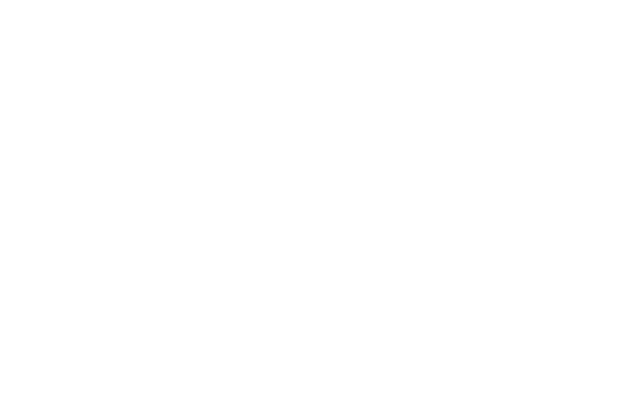
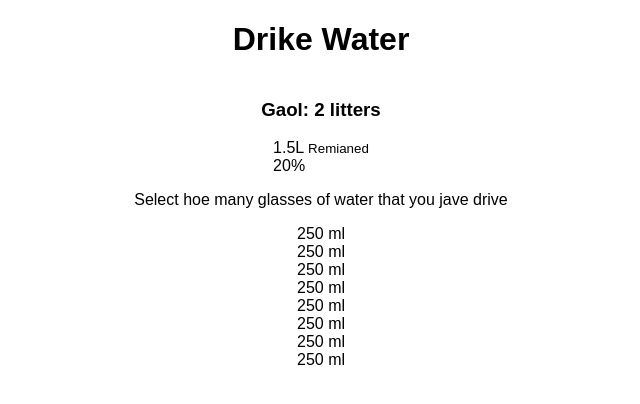
Before and after one commit to buhills/drink-water, a plain HTML site: page index.html in a window 1280 px wide. Shown: the whole page, without its empty margins (319-959 px from the left). Drawn offline with Linux system fonts and the light colour scheme.

Commit message:
html code added

```diff
--- a/assets/styles/styles.css
+++ b/assets/styles/styles.css
@@ -0,0 +1,13 @@
+* {
+  box-sizing: border-box;
+}
+
+body {
+  font-family: sans-serif;
+  display: flex;
+  justify-content: center;
+  align-items: center;
+  flex-direction: column;
+  overflow: hidden;
+  margin: 0;
+}
--- a/index.html
+++ b/index.html
@@ -7,7 +7,28 @@
   <title>Drink Water</title>
 </head>
 <body>
-
+  <h1>Drike Water</h1>
+  <h3>Gaol: 2 litters</h3>
+  <div class="cup">
+    <div class="remained" id="remined">
+      <span id="liters">1.5L</span>
+      <small>Remianed</small>
+    </div>
+    <div class="percentage" id="percentage">
+      20%
+    </div>
+  </div>
+  <p class="text">Select hoe many glasses of water that you jave drive</p>
+  <div class="cups">
+    <div class="cup cup-small full">250 ml</div>
+    <div class="cup cup-small full">250 ml</div>
+    <div class="cup cup-small">250 ml</div>
+    <div class="cup cup-small">250 ml</div>
+    <div class="cup cup-small">250 ml</div>
+    <div class="cup cup-small">250 ml</div>
+    <div class="cup cup-small">250 ml</div>
+    <div class="cup cup-small">250 ml</div>
+  </div>
 
   <script src="./assets/script/index.js"></script>
 </body>
```
